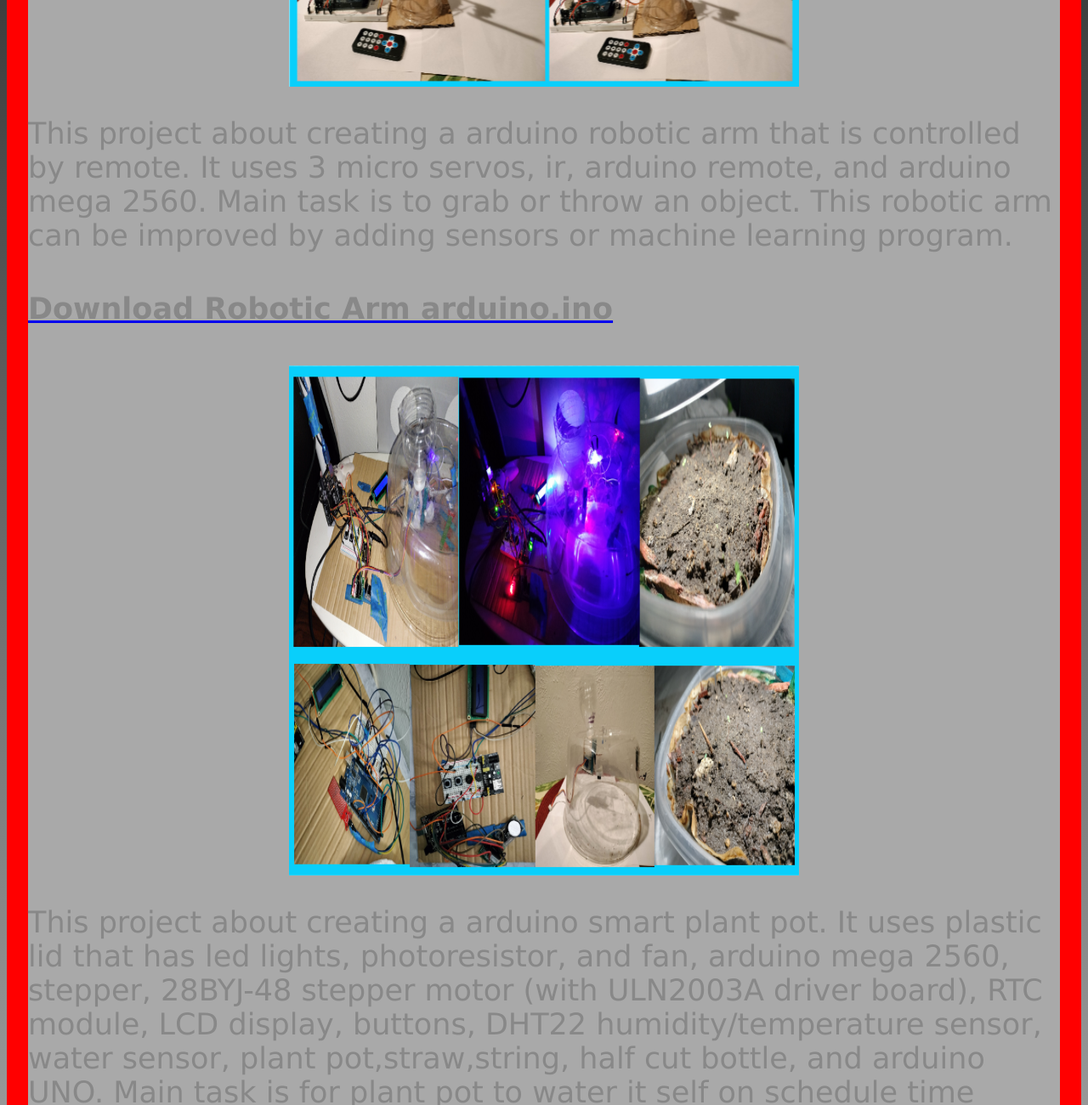
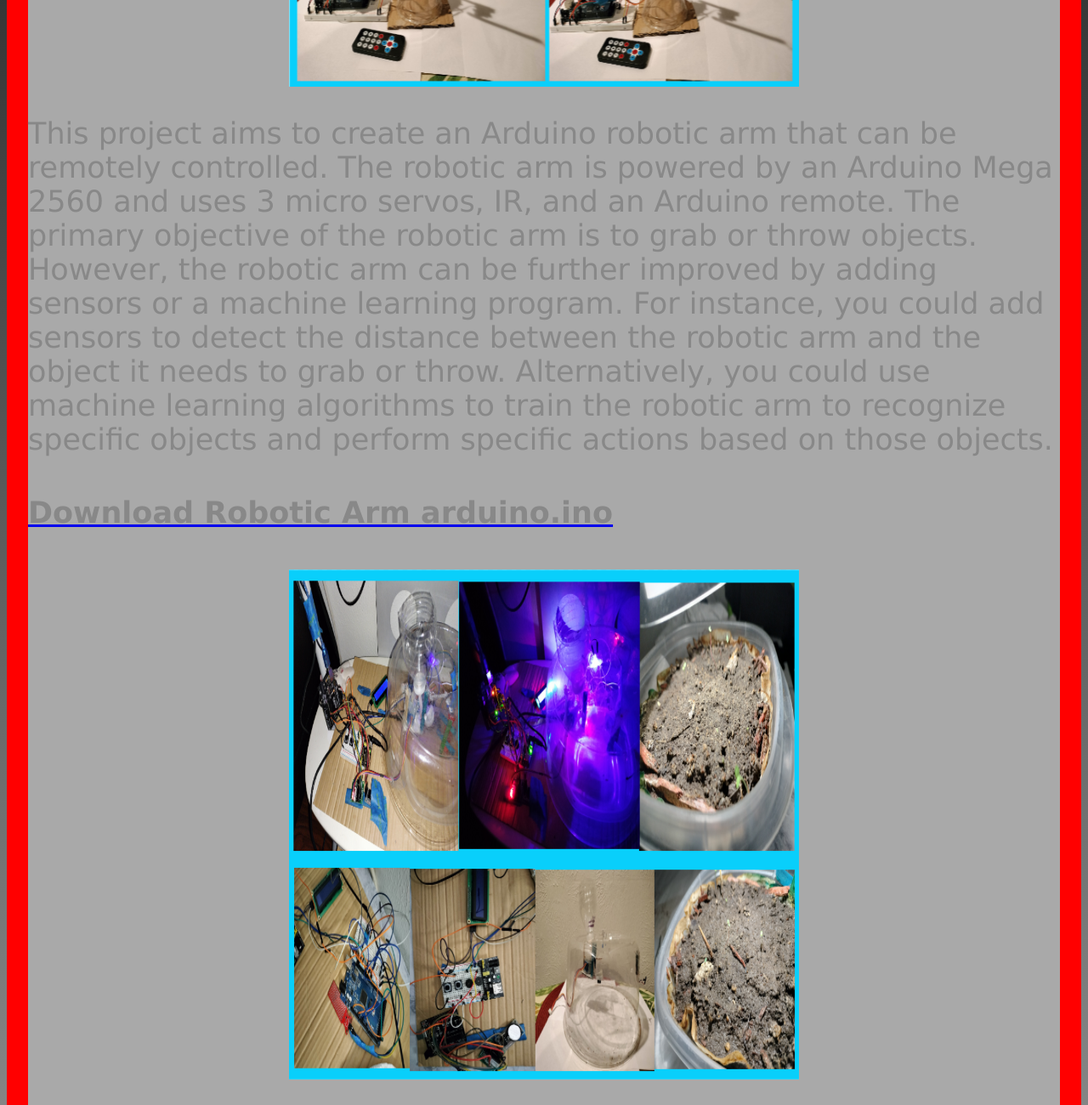
Before and after one commit to PhantomCoderNinja/aboutme, a plain HTML site: page index.html in a window 1280 px wide. Shown: the part 900-2200 px from the top of the page at 85% size. Drawn offline with nearby package versions, Linux system fonts and the light colour scheme.

Commit message:
Update index.html

```diff
--- a/index.html
+++ b/index.html
@@ -111,9 +111,7 @@
     height: 600px;margin-left: auto;
   margin-right: auto;
   display: block;" src="roboticArm.png" alt="an arduino robotic arm controlled by remote">
-      <p style="font-size:35px;font-family:Verdana;color:rgb(136, 136, 136)">This project about creating a arduino robotic arm
-        that is controlled by remote. It uses 3 micro servos, ir, arduino remote, and arduino mega 2560. Main task is to
-        grab or throw an object. This robotic arm can be improved by adding sensors or machine learning program.</p>
+      <p style="font-size:35px;font-family:Verdana;color:rgb(136, 136, 136)">This project aims to create an Arduino robotic arm that can be remotely controlled. The robotic arm is powered by an Arduino Mega 2560 and uses 3 micro servos, IR, and an Arduino remote. The primary objective of the robotic arm is to grab or throw objects. However, the robotic arm can be further improved by adding sensors or a machine learning program. For instance, you could add sensors to detect the distance between the robotic arm and the object it needs to grab or throw. Alternatively, you could use machine learning algorithms to train the robotic arm to recognize specific objects and perform specific actions based on those objects.</p>
       <a href="roboticarm1.ino" download>
         <h4 style="font-size:35px;font-family:Verdana;color:rgb(136, 136, 136)">Download Robotic Arm arduino.ino</h4>
       </a>
@@ -122,7 +120,9 @@
     height: 600px;margin-left: auto;
   margin-right: auto;
   display: block;" src="smartPlantPot.png" alt="an arduino smart plant pot">
-      <p style="font-size:35px;font-family:Verdana;color:rgb(136, 136, 136)">This project about creating a arduino smart plant pot. It uses plastic lid that has led lights, photoresistor, and fan, arduino mega 2560, stepper, 28BYJ-48 stepper motor (with ULN2003A driver board), RTC module, LCD display, buttons, DHT22 humidity/temperature sensor, water sensor, plant pot,straw,string, half cut bottle, and arduino UNO. Main task is for plant pot to water it self on schedule time while ensuring water, humidity, temperature, and light stable. This smart plant pot can be improved by increasing amount space and water it can carry.</p>
+      <p style="font-size:35px;font-family:Verdana;color:rgb(136, 136, 136)">This project aims to create an Arduino smart plant pot that can water itself on a schedule while ensuring stable water, humidity, temperature, and light conditions. The smart plant pot uses a plastic lid that has LED lights, a photoresistor, and fan, an Arduino Mega 2560, a stepper motor, a 28BYJ-48 stepper motor (with ULN2003A driver board), an RTC module, LCD, buttons, DHT22 humidity/temperature sensor, water sensor, plant pot, straw, string, half-cut bottle, and an Arduino UNO.
+
+To improve the smart plant pot’s capacity to hold water and soil for plants, you could consider using a larger plant pot or adding an external water reservoir. Additionally, you could use a more powerful pump to increase the amount of water the smart plant pot can carry.</p>
       <a href="smartPlant.ino" download>
         <h4 style="font-size:35px;font-family:Verdana;color:rgb(136, 136, 136)">Download smart plant pot for mega 2560 arduino.ino</h4>
       </a>
```
